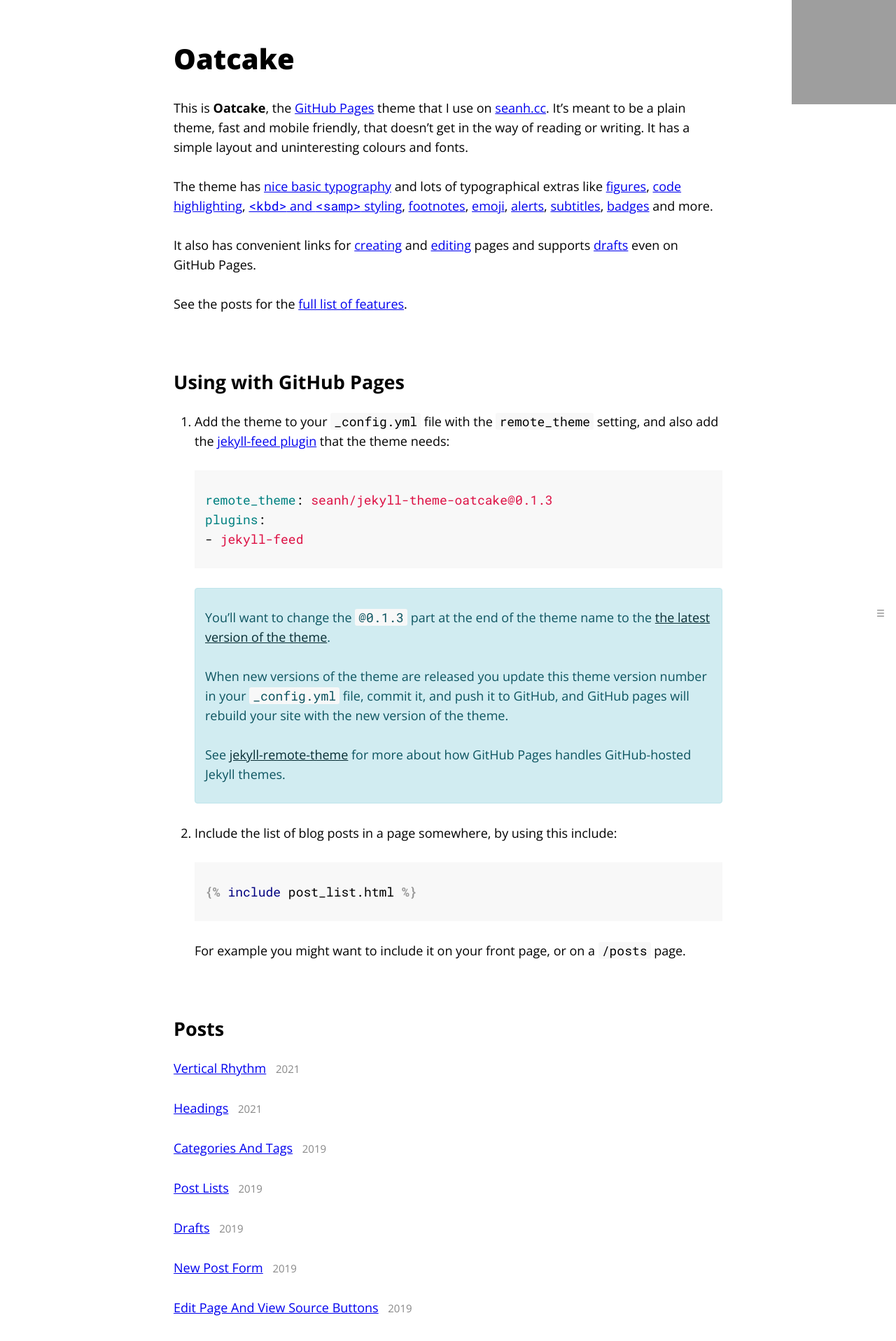
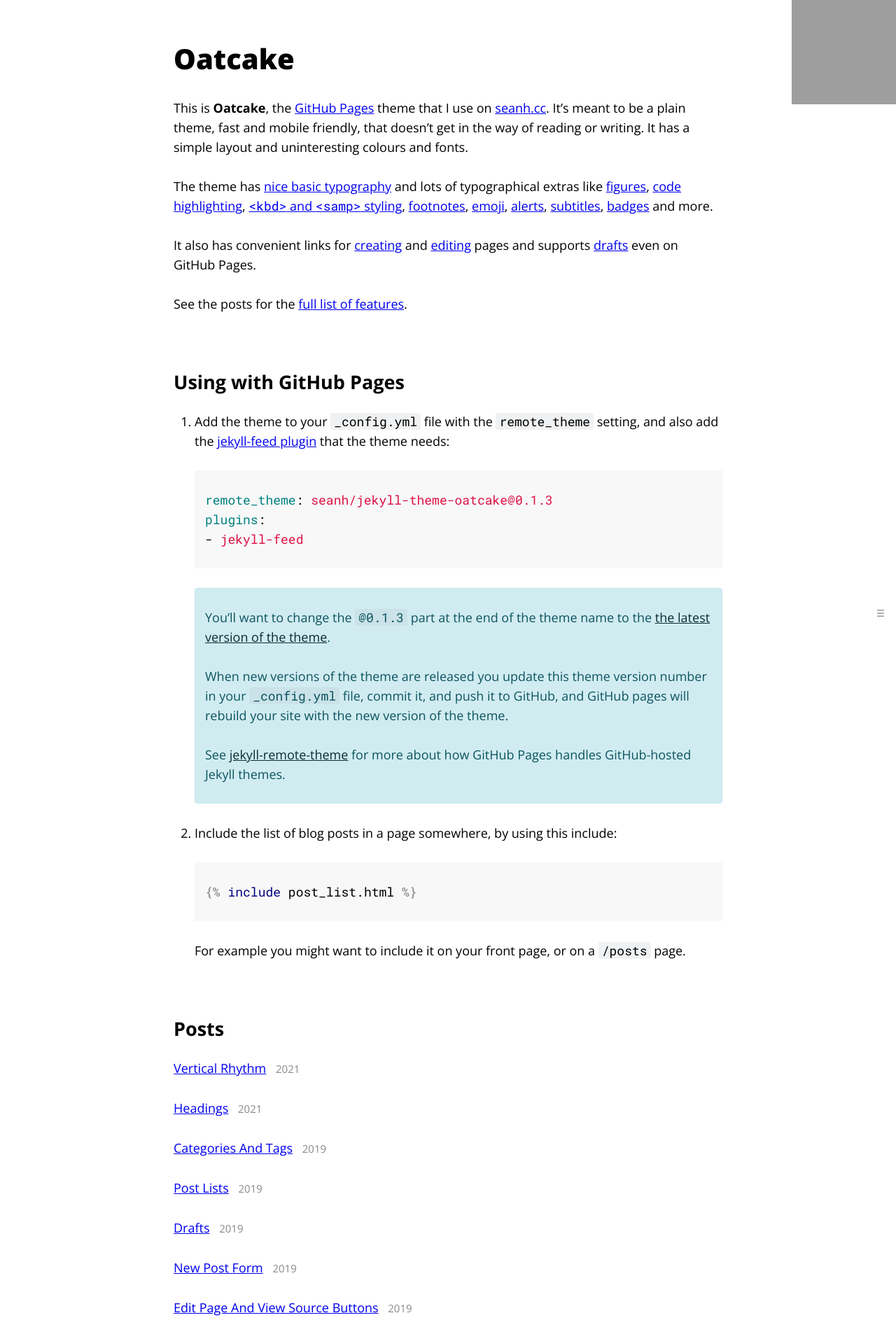
Before and after one commit to seanh/jekyll-theme-oatcake, a Jekyll site: the page built from index.md, in a window 1280 px wide. Shown: the top 1916 px of the page at 70% size. Built offline with Jekyll 4.4.1, drawn with Linux system fonts in a browser that asks for light colours; comment, search, counter and statistics services are not loaded; our own code applies the rules of GitHub Pages for plain Markdown files; grey boxes are pictures that could not be loaded.

Commit message:
Tweak code and samp colors

```diff
--- a/_sass/_samp.scss
+++ b/_sass/_samp.scss
@@ -1,5 +1,5 @@
 samp {
-  background-color: #fafbfc;
+  background-color: var(--code-background-color);
   color: #444d56;
   line-height: 1rem;
   font-family: var(--code-font-family);
--- a/_sass/_variables.scss
+++ b/_sass/_variables.scss
@@ -7,7 +7,7 @@
   --muted-color: #888;
 
   /* Match the background-color of the GitHub syntax highlighting theme. */
-  --code-background-color: #f8f8f8;
+  --code-background-color: rgba(175, 184, 193, 0.2);
   --code-color: inherit;
 
   --pre-code-background-color: #f8f8f8;
```
